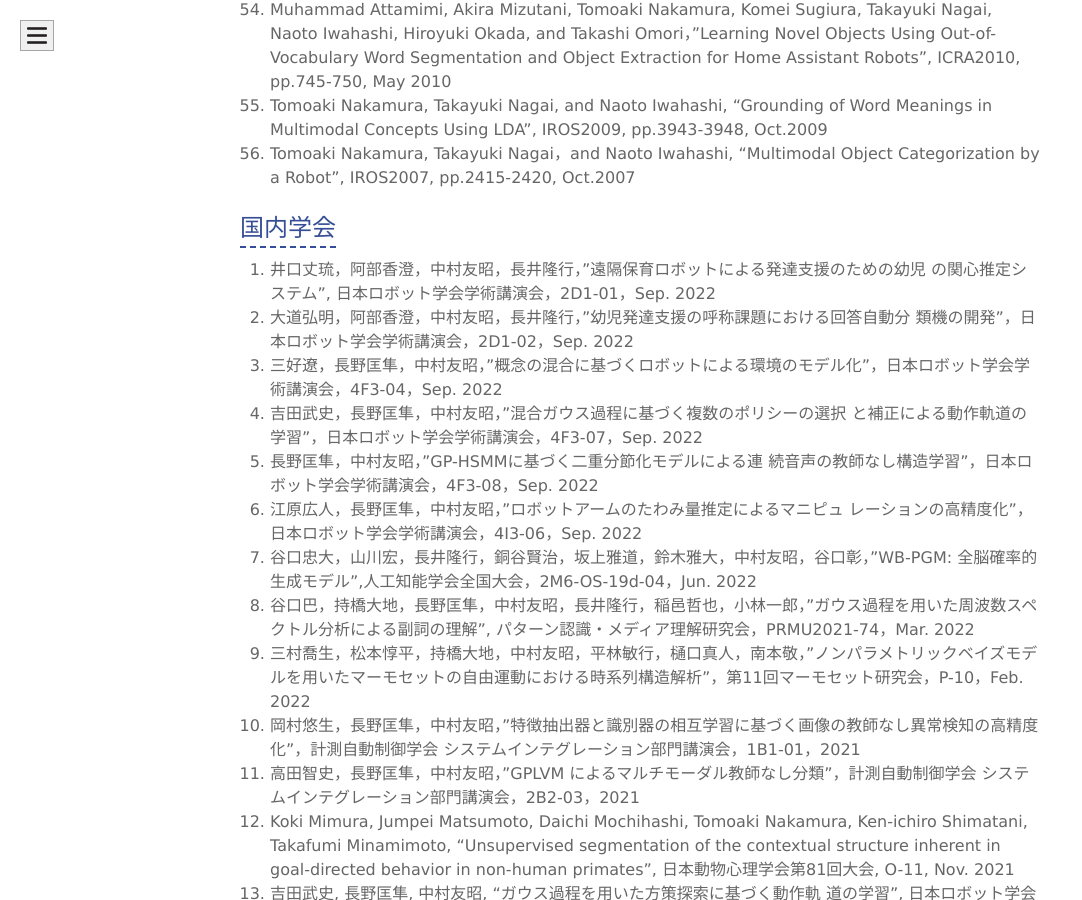
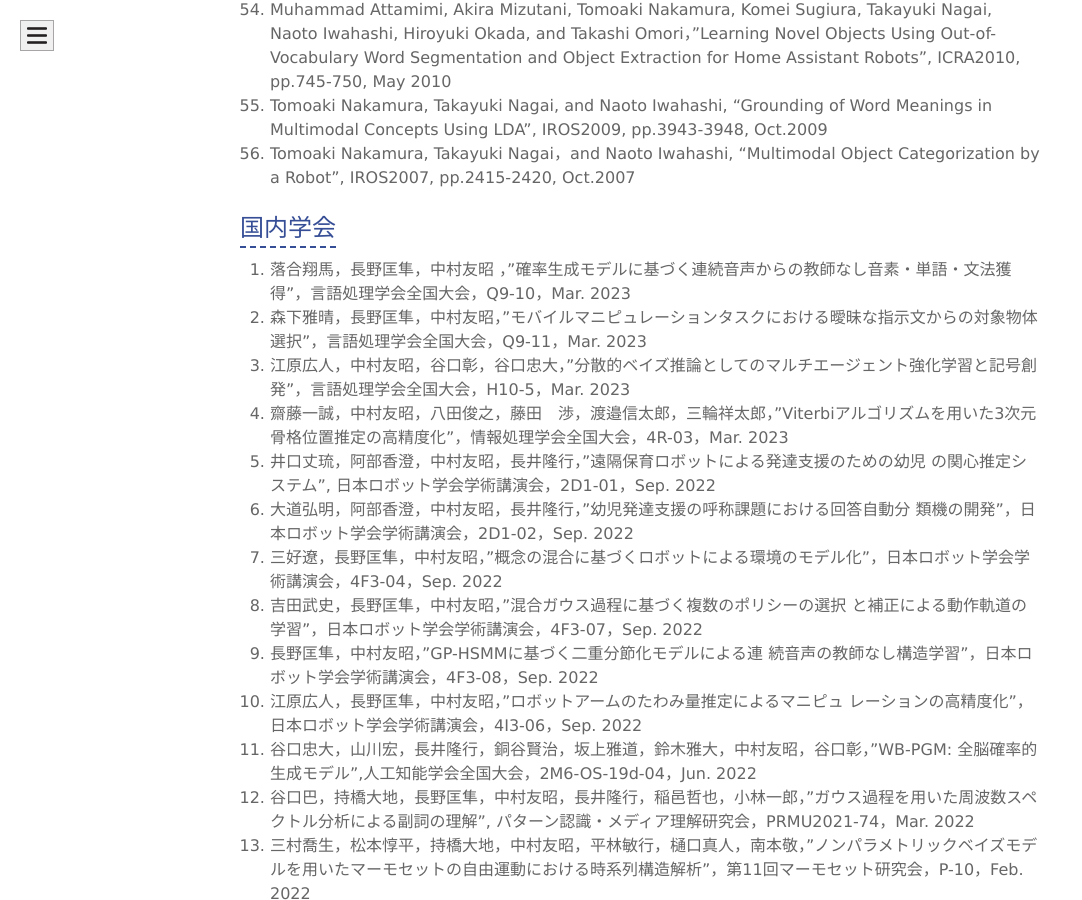
Before and after one commit to naka-lab/naka-lab.github.io, a Jekyll site: the page built from subpages/pub.md, in a window 1280 px wide and 900 px high, scrolled down 8665 px. Shown: the whole window, without its empty margins (0-1082 px from the left). Built offline with Jekyll 4.4.1, drawn with Linux system fonts in a browser that asks for light colours.

Commit message:
Update pub.md

```diff
--- a/subpages/pub.md
+++ b/subpages/pub.md
@@ -142,6 +142,10 @@ Signal Processing, pp. 13-16, Feb. 2020
 
 
 ## 国内学会
+1. 落合翔馬，長野匡隼，中村友昭 ，"確率生成モデルに基づく連続音声からの教師なし音素・単語・文法獲得"，言語処理学会全国大会，Q9-10，Mar. 2023
+1. 森下雅晴，長野匡隼，中村友昭，"モバイルマニピュレーションタスクにおける曖昧な指示文からの対象物体選択"，言語処理学会全国大会，Q9-11，Mar. 2023
+1. 江原広人，中村友昭，谷口彰，谷口忠大，"分散的ベイズ推論としてのマルチエージェント強化学習と記号創発"，言語処理学会全国大会，H10-5，Mar. 2023
+1. 齋藤一誠，中村友昭，八田俊之，藤田　渉，渡邉信太郎，三輪祥太郎，"Viterbiアルゴリズムを用いた3次元骨格位置推定の高精度化"，情報処理学会全国大会，4R-03，Mar. 2023
 1. 井口丈琉，阿部香澄，中村友昭，長井隆行，"遠隔保育ロボットによる発達支援のための幼児 の関心推定システム", 日本ロボット学会学術講演会，2D1-01，Sep. 2022
 1. 大道弘明，阿部香澄，中村友昭，長井隆行，"幼児発達支援の呼称課題における回答自動分 類機の開発"，日本ロボット学会学術講演会，2D1-02，Sep. 2022
 1. 三好遼，長野匡隼，中村友昭，"概念の混合に基づくロボットによる環境のモデル化"，日本ロボット学会学術講演会，4F3-04，Sep. 2022
```
